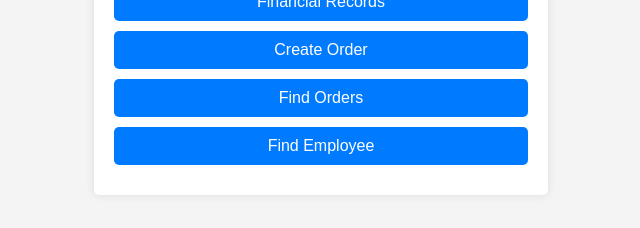
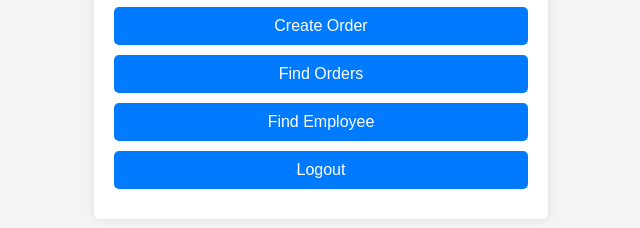
Before and after one commit to PartlySunny30C/BED2024Apr_P-05-_T-3-, a website: page assignment/public/homepage.html in a window 1280 px wide. Shown: the part 360-588 px from the top of the page, without its empty margins (319-959 px from the left). Drawn offline with Linux system fonts and the light colour scheme.

Commit message:
Update homepage.html
I added a log out button in the homepage

```diff
--- a/assignment/public/homepage.html
+++ b/assignment/public/homepage.html
@@ -47,6 +47,7 @@
         <a href="createorders.html">Create Order</a>
         <a href="findorders.html">Find Orders</a>
         <a href="employeelist.html">Find Employee</a>
+         <a href="index.html">Logout</a>
     </div>
 </body>
 </html>
```
